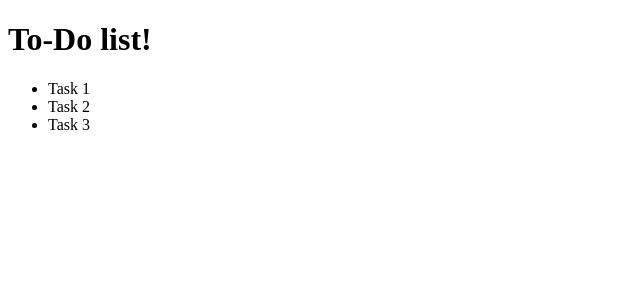
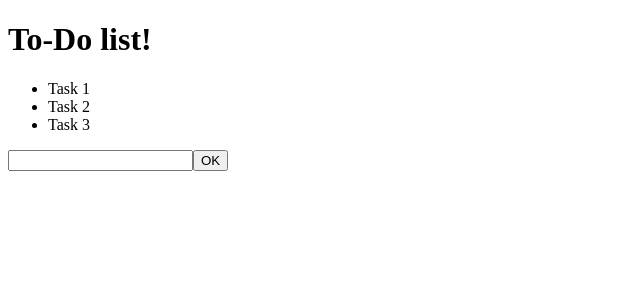
Before and after one commit to Roman83/to-do-list-react, a React app: page / in a window 1280 px wide. Shown: the top 300 px of the page, without its empty margins (0-640 px from the left). Built offline with nearby package versions, Linux system fonts and the light colour scheme.

Commit message:
add component EditItem to create new to-do items and edit existing ones

```diff
--- a/src/components/App.js
+++ b/src/components/App.js
@@ -1,16 +1,32 @@
 import React, { Component } from 'react';
 import ToDoList from './ToDoList';
+import EditItem from './EditItem';
 
 export default class App extends Component {
+    constructor(props) {
+        super(props);
+        this.state = {
+            list: [
+                {id: 1, title: 'Task 1'},
+                {id: 2, title: 'Task 2'},
+                {id: 3, title: 'Task 3'}
+            ]
+        };
+        this.addItem = this.addItem.bind(this);
+    }
+
     render() {
-        const list = [
-            {id: 1, title: 'Task 1'},
-            {id: 2, title: 'Task 2'},
-            {id: 3, title: 'Task 3'}
-        ];
         return <div>
             <h1>To-Do list!</h1>
-            <ToDoList list={list}/>
+            <ToDoList list={this.state.list}/>
+            <EditItem submit={this.addItem}/>
         </div>;
     }
+
+    addItem(title) {
+        let list = [...this.state.list];
+        let newId = 1 + list.reduce((res, v) => Math.max(v, res), 0);
+        list.push({id: newId, title: title});
+        this.setState({list: list});
+    }
 }
--- /dev/null
+++ b/src/components/EditItem.js
@@ -0,0 +1,23 @@
+import React, { Component } from 'react';
+
+export default class EditItem extends Component {
+    constructor(props) {
+        super(props);
+        this.saveItem = this.saveItem.bind(this);
+    }
+
+    saveItem() {
+        //console.log(this.title);
+        this.props.submit(this.title.value);
+        //console.log(this.title);
+    }
+
+    render() {
+        return  <div>
+            <input type='text'
+                ref={(input) => { this.title = input; }}
+                defaultValue={this.props.title} />
+            <button onClick={this.saveItem}>OK</button>
+        </div>;
+    }
+}
```
Also changed, not shown: .eslintrc.json.
